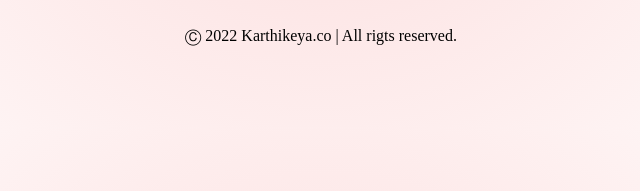
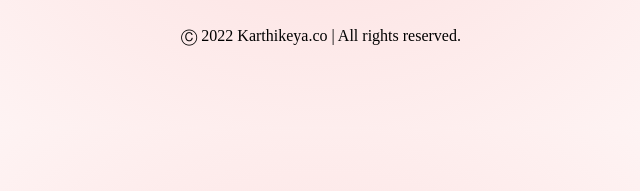
Before and after one commit to Karthikeya-Meesala/personal-website, a plain HTML site: page index.html in a window 1280 px wide. Shown: the part 595-786 px from the top of the page, 319-959 px from the left. Drawn offline with Linux system fonts and the light colour scheme.

Commit message:
Update index.html

```diff
--- a/index.html
+++ b/index.html
@@ -27,6 +27,6 @@
           <a href="https://www.linkedin.com/in/karthikeya-meesala-936a72169/" class="in" title="Follow me on LinkedIn"><i class="fa fa-linkedin" aria-hidden="true"></i></a>
         </div>
   </body>
-<footer>   <div> Ⓒ 2022 Karthikeya.co | All rigts reserved.</div>
+<footer>   <div> Ⓒ 2022 Karthikeya.co | All rights reserved.</div>
 </footer>
 </html>
```
